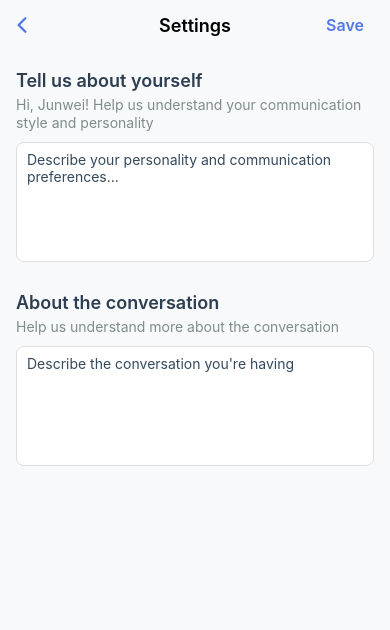
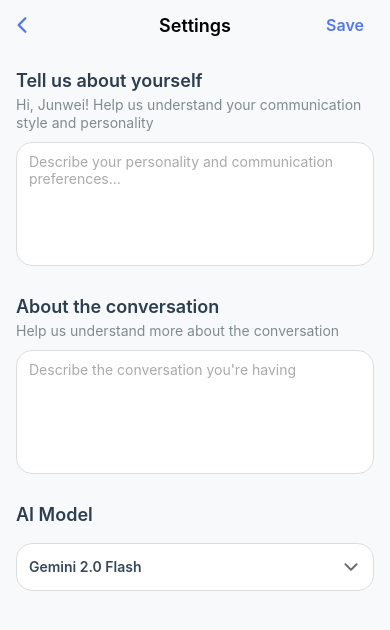
Before and after one commit to JunweiNotAvailable/jubbo-app, a React Native app: screen /Settings in a window 390 px wide. Shown: the top 630 px of the page. Built offline with nearby package versions, Linux system fonts and the light colour scheme.

Commit message:
improved ui

```diff
--- a/package.json
+++ b/package.json
@@ -10,6 +10,7 @@
   },
   "dependencies": {
     "@react-native-async-storage/async-storage": "^2.2.0",
+    "@react-native-picker/picker": "^2.11.1",
     "@react-navigation/native": "^7.1.14",
     "@react-navigation/stack": "^7.4.2",
     "expo": "~53.0.17",
@@ -20,7 +21,8 @@
     "react": "19.0.0",
     "react-native": "0.79.5",
     "react-native-safe-area-context": "^5.5.2",
-    "react-native-screens": "^4.11.1"
+    "react-native-screens": "^4.11.1",
+    "expo-blur": "~14.1.5"
   },
   "devDependencies": {
     "@babel/core": "^7.25.2",
--- /dev/null
+++ b/src/components/Input.tsx
@@ -0,0 +1,64 @@
+import React from 'react';
+import { StyleSheet, TextInput, TextInputProps, View, Text } from 'react-native';
+
+interface InputProps extends TextInputProps {
+  label?: string;
+  error?: string;
+  containerStyle?: any;
+}
+
+const Input: React.FC<InputProps> = ({
+  label,
+  error,
+  containerStyle,
+  style,
+  ...props
+}) => {
+  return (
+    <View style={[styles.container, containerStyle]}>
+      {label && <Text style={styles.label}>{label}</Text>}
+      <TextInput
+        style={[
+          styles.input,
+          error && styles.inputError,
+          style
+        ]}
+        placeholderTextColor="#aaa"
+        {...props}
+      />
+      {error && <Text style={styles.errorText}>{error}</Text>}
+    </View>
+  );
+};
+
+const styles = StyleSheet.create({
+  container: {
+  },
+  label: {
+    fontSize: 14,
+    fontWeight: '600',
+    color: '#2c3e50',
+    marginBottom: 6,
+  },
+  input: {
+    backgroundColor: '#fff',
+    color: '#34495e',
+    padding: 12,
+    paddingVertical: 10,
+    borderRadius: 16,
+    fontSize: 14,
+    borderWidth: 1,
+    borderColor: '#ddd',
+  },
+  inputError: {
+    borderColor: '#e74c3c',
+  },
+  errorText: {
+    fontSize: 12,
+    color: '#e74c3c',
+    marginTop: 4,
+    marginLeft: 4,
+  },
+});
+
+export default Input;
--- /dev/null
+++ b/src/components/Select.tsx
@@ -0,0 +1,219 @@
+import React, { useState } from 'react';
+import { StyleSheet, Text, View, TouchableOpacity, Modal, ScrollView } from 'react-native';
+import { Ionicons } from '@expo/vector-icons';
+import { BlurView } from 'expo-blur';
+import { Colors } from '../lib/constants';
+
+interface SelectOption {
+  id: string;
+  name: string;
+}
+
+interface SelectProps {
+  label?: string;
+  placeholder?: string;
+  value?: string;
+  options: SelectOption[];
+  onSelect: (value: string) => void;
+  containerStyle?: any;
+  disabled?: boolean;
+}
+
+const Select: React.FC<SelectProps> = ({
+  label,
+  placeholder = 'Select an option',
+  value,
+  options,
+  onSelect,
+  containerStyle,
+  disabled = false,
+}) => {
+  const [isModalVisible, setIsModalVisible] = useState(false);
+
+  const selectedOption = options.find(option => option.id === value);
+
+  return (
+    <View style={[styles.container, containerStyle]}>
+      {label && <Text style={styles.label}>{label}</Text>}
+
+      <TouchableOpacity
+        style={[
+          styles.selector,
+          disabled && styles.selectorDisabled
+        ]}
+        activeOpacity={0.7}
+        onPress={() => !disabled && setIsModalVisible(true)}
+        disabled={disabled}
+      >
+        <View style={styles.selectorContent}>
+          <View style={styles.selectorLeft}>
+            <Text style={[
+              styles.selectorTitle,
+              !selectedOption && styles.selectorPlaceholder
+            ]}>
+              {selectedOption?.name || placeholder}
+            </Text>
+          </View>
+          <Ionicons
+            name="chevron-down"
+            size={20}
+            color={disabled ? "#ccc" : "#666"}
+          />
+        </View>
+      </TouchableOpacity>
+
+      {/* Selection Modal */}
+      <Modal
+        visible={isModalVisible}
+        transparent={true}
+        animationType="fade"
+        onRequestClose={() => setIsModalVisible(false)}
+      >
+        <BlurView intensity={20} style={styles.modalBlurView}>
+          <TouchableOpacity
+            style={styles.modalOverlay}
+            activeOpacity={1}
+            onPress={() => setIsModalVisible(false)}
+          >
+            <BlurView intensity={20} style={styles.modalContent}>
+              <ScrollView style={{ maxHeight: 300 }}>
+                {options.map((option, index) => (
+                  <React.Fragment key={option.id}>
+                    <TouchableOpacity
+                      style={styles.option}
+                      onPress={() => {
+                        onSelect(option.id);
+                        setIsModalVisible(false);
+                      }}
+                    >
+                      <View style={styles.optionContent}>
+                        <Text style={[
+                          styles.optionTitle,
+                          value === option.id && styles.optionTitleSelected
+                        ]}>
+                          {option.name}
+                        </Text>
+                      </View>
+                      {value === option.id && (
+                        <Ionicons name="checkmark" size={20} color={Colors.primary} />
+                      )}
+                    </TouchableOpacity>
+                    {index !== options.length - 1 && (
+                      <View style={styles.optionSeparator} />
+                    )}
+                  </React.Fragment>
+                ))}
+              </ScrollView>
+            </BlurView>
+          </TouchableOpacity>
+        </BlurView>
+      </Modal>
+    </View>
+  );
+};
+
+const styles = StyleSheet.create({
+  container: {
+    marginVertical: 8,
+  },
+  label: {
+    fontSize: 14,
+    fontWeight: '600',
+    color: '#2c3e50',
+    marginBottom: 6,
+  },
+  selector: {
+    backgroundColor: '#fff',
+    borderRadius: 16,
+    borderWidth: 1,
+    borderColor: '#ddd',
+    padding: 12,
+    marginVertical: 5,
+    flexDirection: 'row',
+    justifyContent: 'space-between',
+    alignItems: 'center',
+  },
+  selectorDisabled: {
+    backgroundColor: '#f8f9fa',
+    borderColor: '#eee',
+  },
+  selectorContent: {
+    flexDirection: 'row',
+    justifyContent: 'space-between',
+    alignItems: 'center',
+    flex: 1,
+  },
+  selectorLeft: {
+    flex: 1,
+  },
+  selectorTitle: {
+    fontSize: 14,
+    fontWeight: '600',
+    color: '#34495e',
+    marginBottom: 2,
+  },
+  selectorPlaceholder: {
+    color: '#999',
+    fontWeight: '400',
+  },
+  selectorDescription: {
+    fontSize: 12,
+    color: '#7f8c8d',
+  },
+  modalBlurView: {
+    flex: 1,
+    width: '100%',
+    height: '100%',
+    justifyContent: 'center',
+    alignItems: 'center',
+  },
+  modalOverlay: {
+    flex: 1,
+    backgroundColor: 'rgba(0,0,0,0.2)',
+    width: '100%',
+    height: '100%',
+    justifyContent: 'center',
+    alignItems: 'center',
+  },
+  modalContent: {
+    backgroundColor: '#fffc',
+    borderRadius: 20,
+    width: '85%',
+    maxHeight: '70%',
+    elevation: 8,
+    shadowColor: '#000',
+    shadowOffset: { width: 0, height: 4 },
+    shadowOpacity: 0.3,
+    shadowRadius: 8,
+    overflow: 'hidden',
+  },
+  option: {
+    flexDirection: 'row',
+    justifyContent: 'space-between',
+    alignItems: 'center',
+    padding: 12,
+    paddingHorizontal: 16,
+  },
+  optionContent: {
+    flex: 1,
+  },
+  optionTitle: {
+    fontSize: 14,
+    fontWeight: '600',
+    color: '#34495e',
+  },
+  optionTitleSelected: {
+    color: Colors.primary,
+  },
+  optionDescription: {
+    fontSize: 12,
+    color: '#7f8c8d',
+    marginTop: 2,
+  },
+  optionSeparator: {
+    height: 1,
+    backgroundColor: '#ddd',
+  },
+});
+
+export default Select;
--- /dev/null
+++ b/src/components/index.ts
@@ -0,0 +1,4 @@
+export { default as Header } from './Header';
+export { default as Loader } from './Loader';
+export { default as Input } from './Input';
+export { default as Select } from './Select';
--- a/src/screens/SettingsScreen.tsx
+++ b/src/screens/SettingsScreen.tsx
@@ -1,5 +1,5 @@
 import React, { useState, useEffect } from 'react';
-import { StyleSheet, Text, View, TouchableOpacity, ScrollView, SafeAreaView, TextInput } from 'react-native';
+import { StyleSheet, Text, View, TouchableOpacity, ScrollView, SafeAreaView } from 'react-native';
 import { StatusBar } from 'expo-status-bar';
 import { StackNavigationProp } from '@react-navigation/stack';
 import { RootStackParamList } from '../lib/types';
@@ -8,6 +8,9 @@ import Header from '../components/Header';
 import { Colors } from '../lib/constants';
 import Loader from '../components/Loader';
 import { useAppContext } from '../contexts/AppContext';
+import Input from '../components/Input';
+import Select from '../components/Select';
+
 
 type SettingsScreenNavigationProp = StackNavigationProp<RootStackParamList, 'Settings'>;
 
@@ -22,17 +25,15 @@ export default function SettingsScreen({ navigation }: Props) {
   const [personality, setPersonality] = useState<string>('');
   const [aboutConversation, setAboutConversation] = useState<string>('');
   const [selectedModel, setSelectedModel] = useState<string>('gemini');
-  const [isModelModalVisible, setIsModelModalVisible] = useState(false);
 
   const [isLoading, setIsLoading] = useState(true);
   const [isSaving, setIsSaving] = useState(false);
-  const [userId, setUserId] = useState<string | null>(null);
 
   const aiModels = [
-    { id: 'gemini', name: 'Gemini 2.0 Flash', description: 'Google - Fast and efficient' },
-    { id: 'openai', name: 'GPT-4.1 Nano', description: 'OpenAI - Quick and versatile' },
-    { id: 'claude', name: 'Claude 3.5 Haiku', description: 'Anthropic - Precise and thoughtful' },
-    { id: 'llama', name: 'Llama 4 Scout', description: 'Meta via Groq - Lightning fast' },
+    { id: 'gemini', name: 'Gemini 2.0 Flash' },
+    { id: 'llama', name: 'Llama 4 Scout' },
+    { id: 'openai', name: 'GPT-4.1 Nano' },
+    { id: 'claude', name: 'Claude 3.5 Haiku' },
   ];
 
   useEffect(() => {
@@ -98,12 +99,6 @@ export default function SettingsScreen({ navigation }: Props) {
       />
 
       <ScrollView style={styles.content} showsVerticalScrollIndicator={false}>
-        {/* User ID Display */}
-        {userId && (
-          <View style={styles.section}>
-            <Text style={styles.sectionSubtitle}>User ID: {userId}</Text>
-          </View>
-        )}
 
         {/* Personality Style */}
         <View style={styles.section}>
@@ -111,14 +106,14 @@ export default function SettingsScreen({ navigation }: Props) {
           <Text style={styles.sectionSubtitle}>
             Hi, {user?.name}! Help us understand your communication style and personality
           </Text>
-          <TextInput
-            style={styles.textInput}
+          <Input
             placeholder="Describe your personality and communication preferences..."
             value={personality}
-            onChangeText={(text) => setPersonality(text)}
+            onChangeText={(text: string) => setPersonality(text)}
             multiline
             numberOfLines={6}
             textAlignVertical="top"
+            style={{ minHeight: 100 }}
           />
         </View>
 
@@ -128,37 +123,27 @@ export default function SettingsScreen({ navigation }: Props) {
           <Text style={styles.sectionSubtitle}>
             Help us understand more about the conversation
           </Text>
-          <TextInput
-            style={styles.textInput}
+          <Input
             placeholder="Describe the conversation you're having"
             value={aboutConversation}
-            onChangeText={(text) => setAboutConversation(text)}
+            onChangeText={(text: string) => setAboutConversation(text)}
             multiline
             numberOfLines={6}
             textAlignVertical="top"
+            style={{ minHeight: 100 }}
           />
         </View>
 
         {/* AI Model Selection */}
-        {/* <View style={styles.section}>
+        <View style={styles.section}>
           <Text style={styles.sectionTitle}>AI Model</Text>
-          <Text style={styles.sectionSubtitle}>
-            Choose which AI model to use for conversation advice
-          </Text>
-          <TouchableOpacity
-            style={styles.modelSelector}
-            onPress={() => setIsModelModalVisible(true)}
-          >
-            <View style={styles.modelSelectorContent}>
-              <View style={styles.modelSelectorLeft}>
-                <Text style={styles.modelSelectorTitle}>
-                  {aiModels.find(m => m.id === selectedModel)?.name || 'Select Model'}
-                </Text>
-              </View>
-              <Ionicons name="chevron-down" size={20} color="#666" />
-            </View>
-          </TouchableOpacity>
-        </View> */}
+          <Select
+            placeholder="Select AI Model"
+            value={selectedModel}
+            options={aiModels}
+            onSelect={setSelectedModel}
+          />
+        </View>
 
       </ScrollView>
     </SafeAreaView>
@@ -210,100 +195,17 @@ const styles = StyleSheet.create({
     marginBottom: 10,
     lineHeight: 18,
   },
-  textInput: {
-    backgroundColor: '#fff',
-    color: '#34495e',
-    padding: 10,
-    paddingVertical: 8,
-    borderRadius: 8,
-    fontSize: 14,
-    borderWidth: 1,
-    borderColor: '#ddd',
-    minHeight: 120,
-  },
-  modelSelector: {
+
+  pickerContainer: {
     backgroundColor: '#fff',
     borderRadius: 8,
     borderWidth: 1,
     borderColor: '#ddd',
-    padding: 10,
-    flexDirection: 'row',
-    justifyContent: 'space-between',
-    alignItems: 'center',
+    marginVertical: 5,
   },
-  modelSelectorContent: {
-    flexDirection: 'row',
-    justifyContent: 'space-between',
-    alignItems: 'center',
-  },
-  modelSelectorLeft: {
-    flex: 1,
-  },
-  modelSelectorTitle: {
-    fontSize: 16,
-    fontWeight: '600',
-    color: '#34495e',
-    marginBottom: 2,
-  },
-  modelSelectorDescription: {
-    fontSize: 12,
-    color: '#7f8c8d',
-  },
-  modalOverlay: {
-    flex: 1,
-    backgroundColor: 'rgba(0,0,0,0.5)',
-    justifyContent: 'center',
-    alignItems: 'center',
-  },
-  modalContent: {
-    backgroundColor: '#fff',
-    borderRadius: 10,
-    width: '80%',
-    maxHeight: '70%',
-    elevation: 5,
-    shadowColor: '#000',
-    shadowOffset: { width: 0, height: 2 },
-    shadowOpacity: 0.25,
-    shadowRadius: 4,
-  },
-  modalHeader: {
-    flexDirection: 'row',
-    justifyContent: 'space-between',
-    alignItems: 'center',
-    padding: 15,
-    borderBottomWidth: 1,
-    borderBottomColor: '#eee',
-  },
-  modalTitle: {
-    fontSize: 20,
-    fontWeight: '700',
+  picker: {
+    height: 120,
+    width: '100%',
     color: '#34495e',
   },
-  modalCloseButton: {
-    padding: 5,
-  },
-  modelOption: {
-    flexDirection: 'row',
-    justifyContent: 'space-between',
-    alignItems: 'center',
-    padding: 15,
-    borderBottomWidth: 1,
-    borderBottomColor: '#eee',
-  },
-  modelOptionSelected: {
-    backgroundColor: '#f0f9eb', // Light green background for selected option
-    borderColor: Colors.primary,
-    borderWidth: 1,
-  },
-  modelOptionContent: {
-    flex: 1,
-  },
-  modelOptionTitle: {
-    fontSize: 16,
-    fontWeight: '600',
-    color: '#34495e',
-  },
-  modelOptionTitleSelected: {
-    color: Colors.primary,
-  },
 });
```
Also changed, not shown: 1 other file (tests, documents, lock files or other folders).
